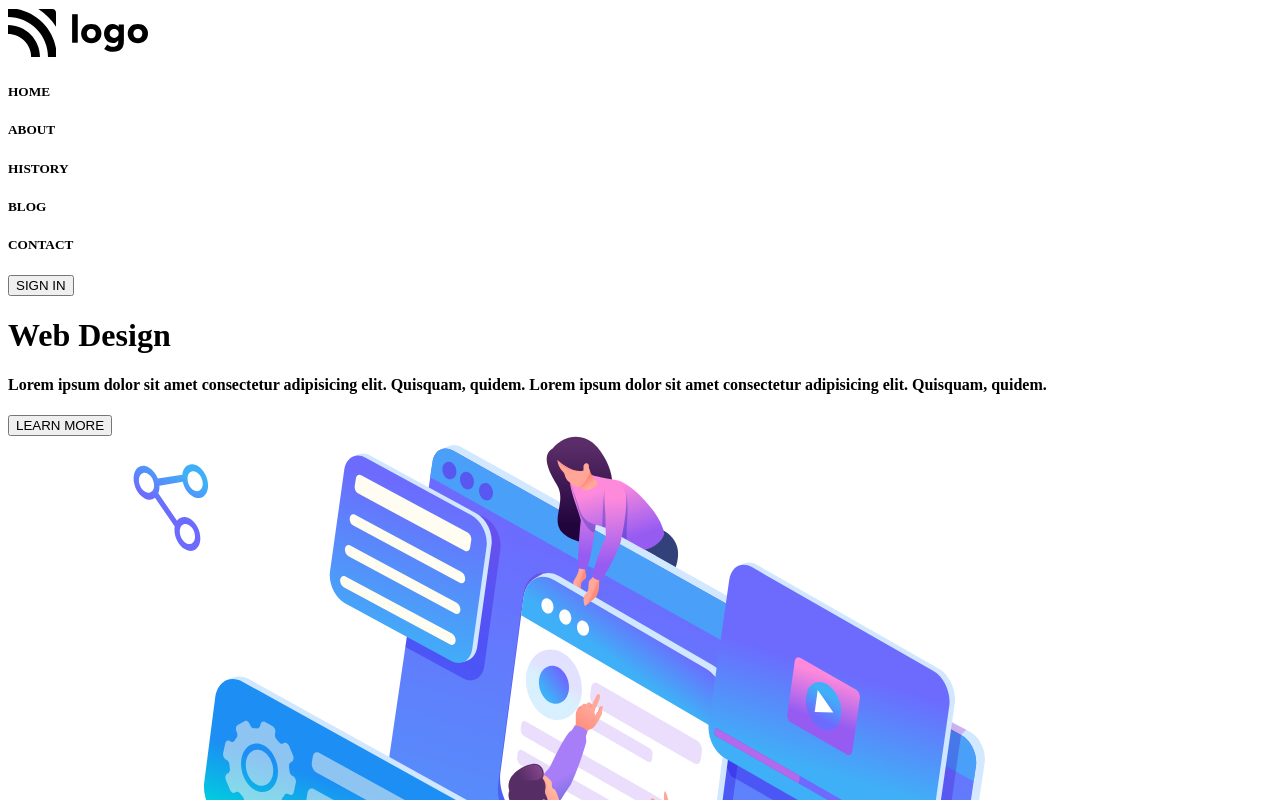
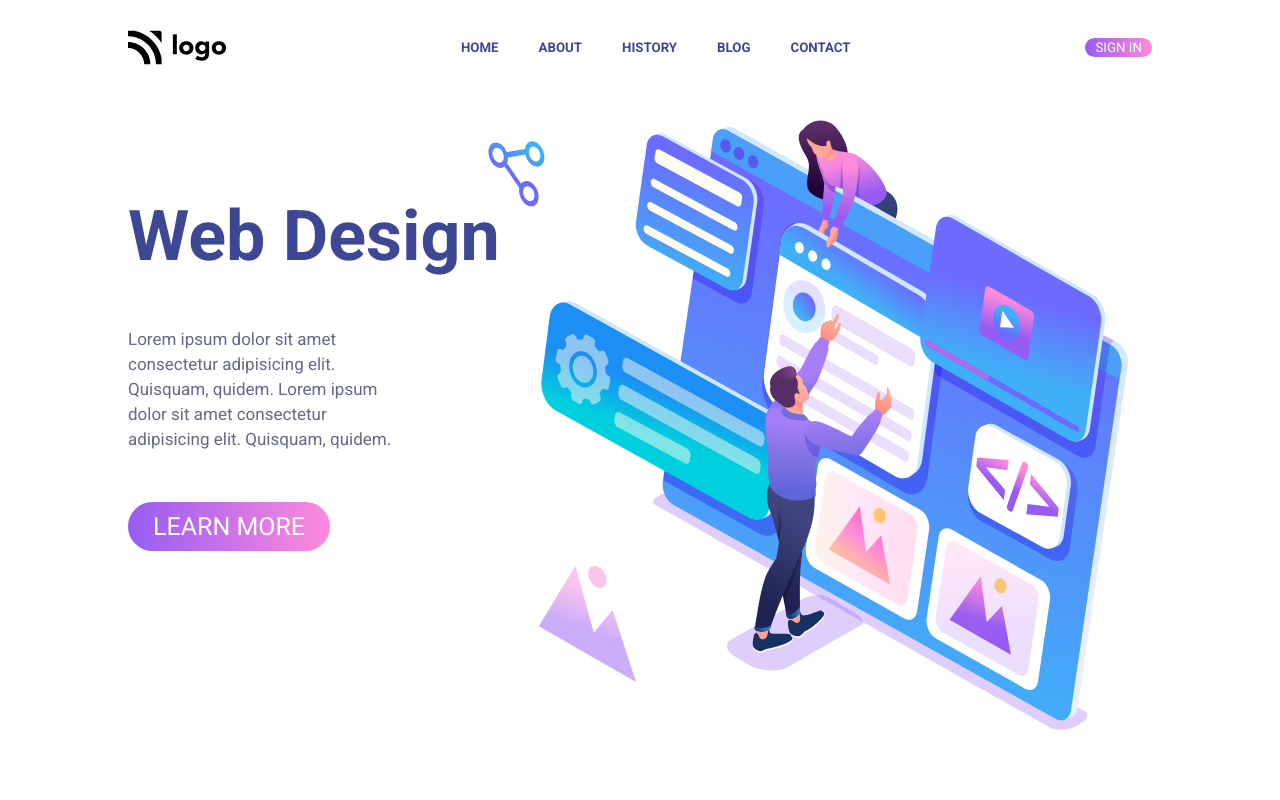
Before and after one commit to omkarg01/HTML-CSS-Project-8, a website: page index.html in a window 1280 px wide. Shown: the top 800 px of the page. Drawn offline with Linux system fonts and the light colour scheme.

Commit message:
Nav and intro section complete

```diff
--- a/css/index.css
+++ b/css/index.css
@@ -0,0 +1,107 @@
+* {
+    margin: 0;
+    padding: 0;
+}
+
+html {
+    font-size: 62.5%;
+}
+
+:root {
+    --blue: #3E4794;
+    --purple: #965CF2;
+    --pink: #FF8ADC;
+    --light-purple: #CBADF8;
+    --ligth-pink: #FFC4ED;
+}
+
+.main-div {
+    width: 80vw;
+    margin: 0 auto;
+    font-family: Roboto;
+}
+
+button {
+    border-radius: 5rem;
+    padding: 0.2rem 1rem;
+    border: none;
+    background: linear-gradient(90deg, var(--purple), var(--pink));
+    color: white;
+    font-family: Roboto;
+}
+
+/* ------------------------------ */
+/* ---------- NAVBAR ------------ */
+/* ------------------------------ */
+
+nav {
+    display: flex;
+    /* background-color: #CBADF8; */
+    justify-content: space-between;
+    align-items: center;
+    margin-top: 3rem;
+}
+
+nav>img {
+    height: 3.5rem;
+}
+
+.nav-items {
+    display: flex;
+    gap: 4rem;
+    font-size: 1.6rem;
+    color: var(--blue);
+}
+
+/* ------------------------------ */
+/* ---------- HERO ------------ */
+/* ------------------------------ */
+.intro-section{
+    display: flex;
+}
+.left-section {
+    width: 40%;
+    margin-top: 13rem;
+    display: inline-block;
+}
+
+h1 {
+    font-size: 7rem;
+    color: var(--blue);
+}
+
+h4 {
+    font-size: 1.7rem;
+    font-weight: 400;
+    color: #656989;
+    margin: 5rem 0;
+    width: 65%;
+    line-height: 2.5rem;
+}
+
+.learn-more-btn{
+    font-size: 2.5rem;
+    padding: 1rem 2.5rem;
+}
+.imgs-div{
+    position: relative;
+    width: 54%;
+    display: inline-block;
+}
+.intro-img, .vector-img, .vector-dot {
+    position: absolute;
+}
+.vector-img{
+    top: 50rem;
+}
+
+.vector-dot{
+    top: 50rem;
+    left: 5rem;
+}
+
+.intro-img{
+    height: 90vh;
+    width: 50vw;
+    left: -5rem;
+}
--- a/index.html
+++ b/index.html
@@ -8,7 +8,7 @@
     <link rel="preconnect" href="https://fonts.googleapis.com" />
     <link rel="preconnect" href="https://fonts.gstatic.com" crossorigin />
     <link
-      href="https://fonts.googleapis.com/css2?family=Roboto&display=swap"
+      href="https://fonts.googleapis.com/css2?family=Roboto:wght@100;200;300;400;500;600;700;800&display=swap"
       rel="stylesheet"
     />
     <title>Design Landing Page</title>
@@ -43,7 +43,7 @@
             alt="vector-dot"
             class="vector-dot"
           />
-          <img src="./images/intro-img.svg" alt="intro-img" />
+          <img class="intro-img" src="./images/intro-img.svg" alt="intro-img" />
         </div>
       </div>
     </div>
```
